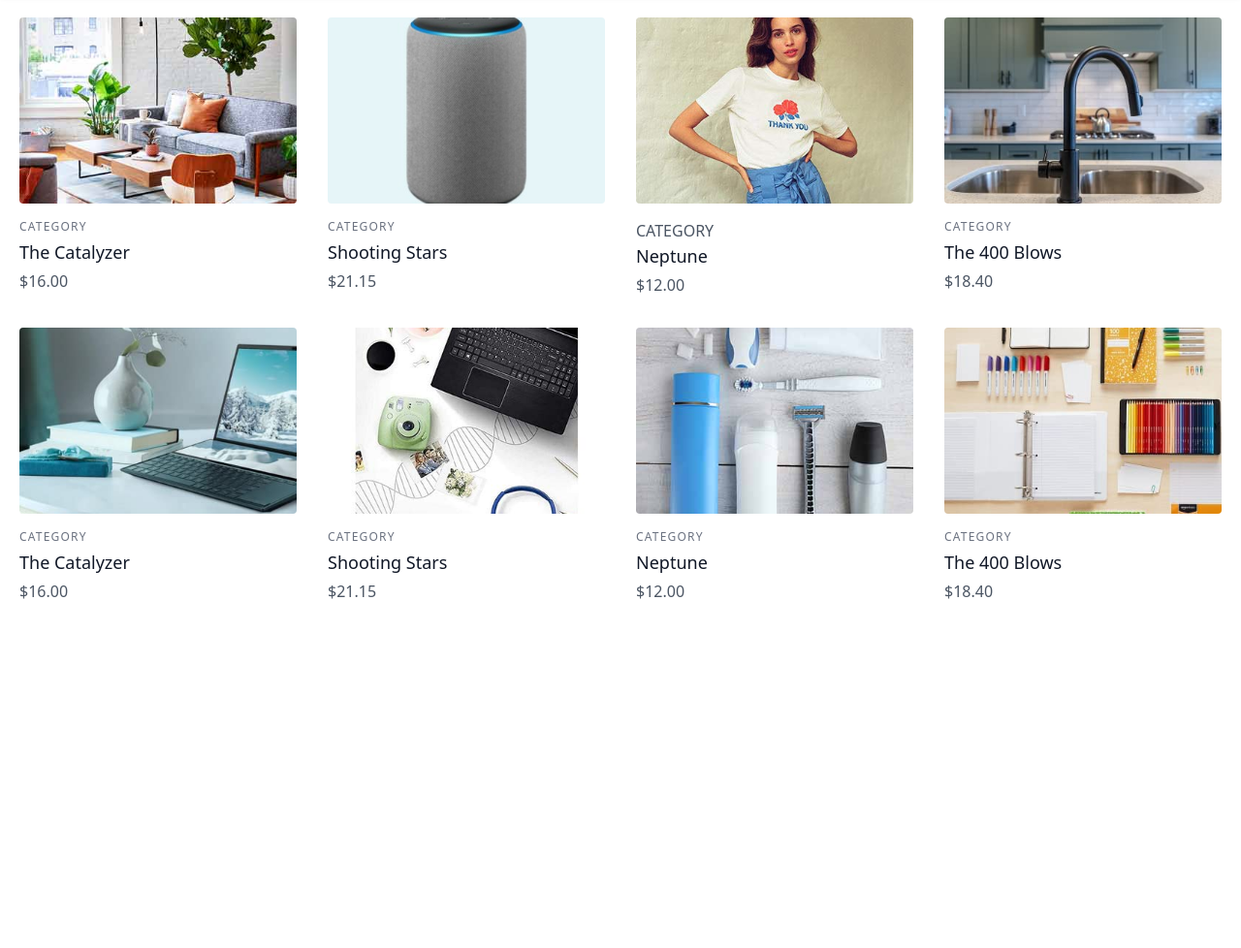
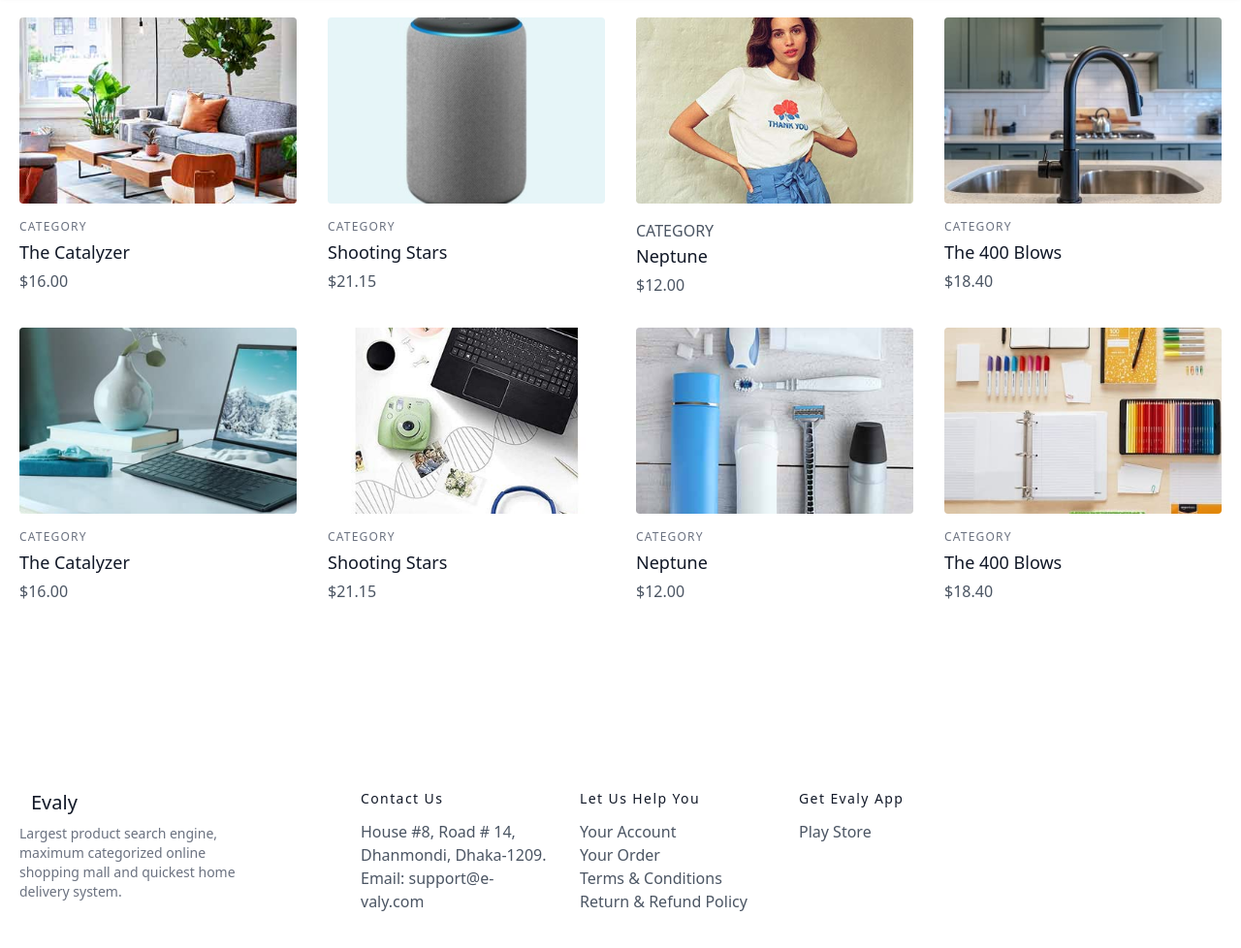
Before and after one commit to mjobayer183/E-Commerce-Project, a website: page src/input.html in a window 1280 px wide. Shown: the part 78-1056 px from the top of the page at 97% size. Before the commit the page ends 800 px from the top, so only its background shows below. Drawn offline with nearby package versions, Linux system fonts and the light colour scheme.

Commit message:
footer complete

```diff
--- a/src/input.html
+++ b/src/input.html
@@ -258,6 +258,85 @@
       </div>
 
     </section>
+    <footer class="text-gray-600 body-font ">
+      <div
+        class="container px-5 py-24 mx-auto flex md:items-center lg:items-start md:flex-row md:flex-nowrap flex-wrap flex-col "
+      >
+        <div
+          class="w-64 flex-shrink-0 md:mx-0 mx-auto text-center md:text-left"
+        >
+          <a
+            class="flex title-font font-medium items-center md:justify-start justify-center text-gray-900"
+          >
+
+            <span class="ml-3 text-xl">Evaly</span>
+          </a>
+          <p class="mt-2 text-sm text-gray-500">
+            Largest product search engine, maximum categorized online shopping mall and quickest home delivery system.
+          </p>
+        </div>
+        <div
+          class="flex-grow flex flex-wrap md:pl-20 -mb-10 md:mt-0 mt-10 md:text-left text-center"
+        >
+          <div class="lg:w-1/4 md:w-1/2 w-full px-4">
+            <h2
+              class="title-font font-medium text-gray-900 tracking-widest text-sm mb-3"
+            >
+            Contact Us
+            </h2>
+            <nav class="list-none mb-10">
+              <li>
+                <a class="text-gray-600 hover:text-gray-800">House #8, Road # 14,</a>
+              </li>
+              <li>
+                <a class="text-gray-600 hover:text-gray-800">Dhanmondi, Dhaka-1209.</a>
+              </li>
+              <li>
+                <a class="text-gray-600 hover:text-gray-800">Email: support@e-valy.com</a>
+              </li>
+
+            </nav>
+          </div>
+          <div class="lg:w-1/4 md:w-1/2 w-full px-4">
+            <h2
+              class="title-font font-medium text-gray-900 tracking-widest text-sm mb-3"
+            >
+            Let Us Help You
+            </h2>
+            <nav class="list-none mb-10">
+              <li>
+                <a class="text-gray-600 hover:text-gray-800">Your Account</a>
+              </li>
+              <li>
+                <a class="text-gray-600 hover:text-gray-800">Your Order</a>
+              </li>
+              <li>
+                <a class="text-gray-600 hover:text-gray-800">Terms & Conditions</a>
+              </li>
+              <li>
+                <a class="text-gray-600 hover:text-gray-800">Return & Refund Policy</a>
+              </li>
+            </nav>
+          </div>
+          <div class="lg:w-1/4 md:w-1/2 w-full px-4">
+            <h2
+              class="title-font font-medium text-gray-900 tracking-widest text-sm mb-3"
+            >
+            Get Evaly App
+
+            </h2>
+            <nav class="list-none mb-10">
+              <li>
+                <a class="text-gray-600 hover:text-gray-800">Play Store</a>
+              </li>
+
+            </nav>
+          </div>
+
+            </nav>
+          </div>
+        </div>
+      </div>
 
 
 
```
